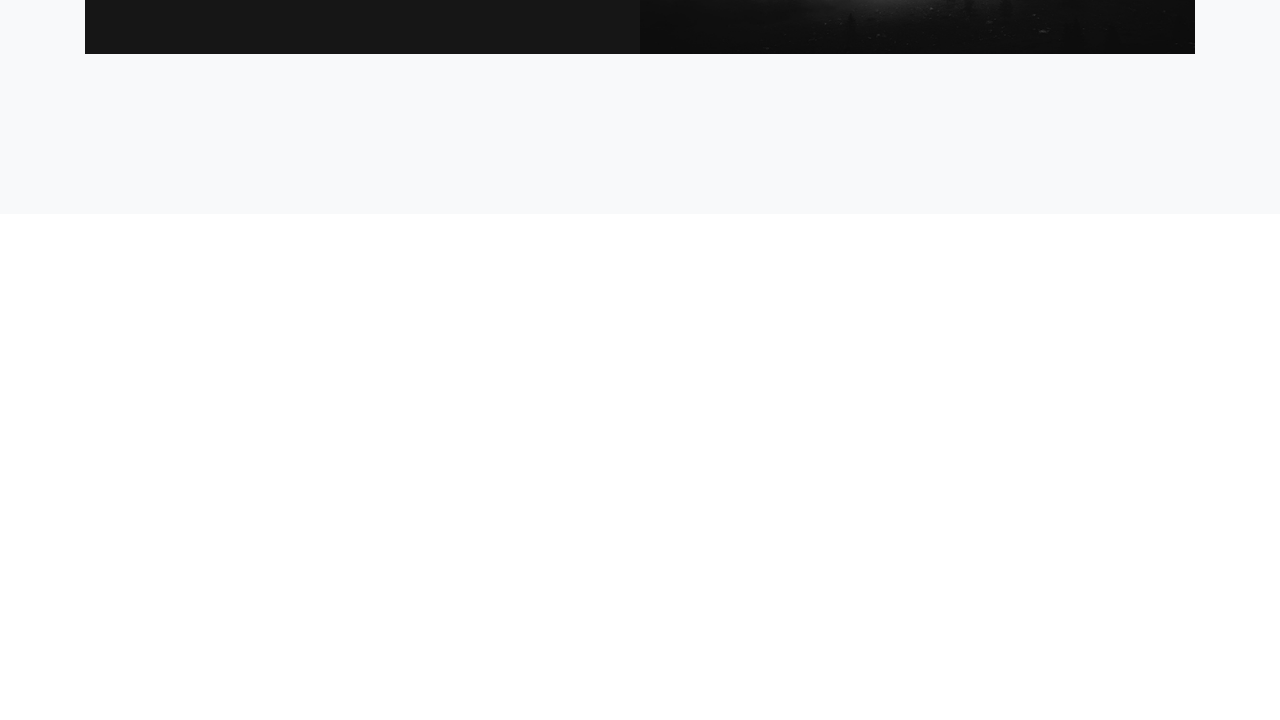
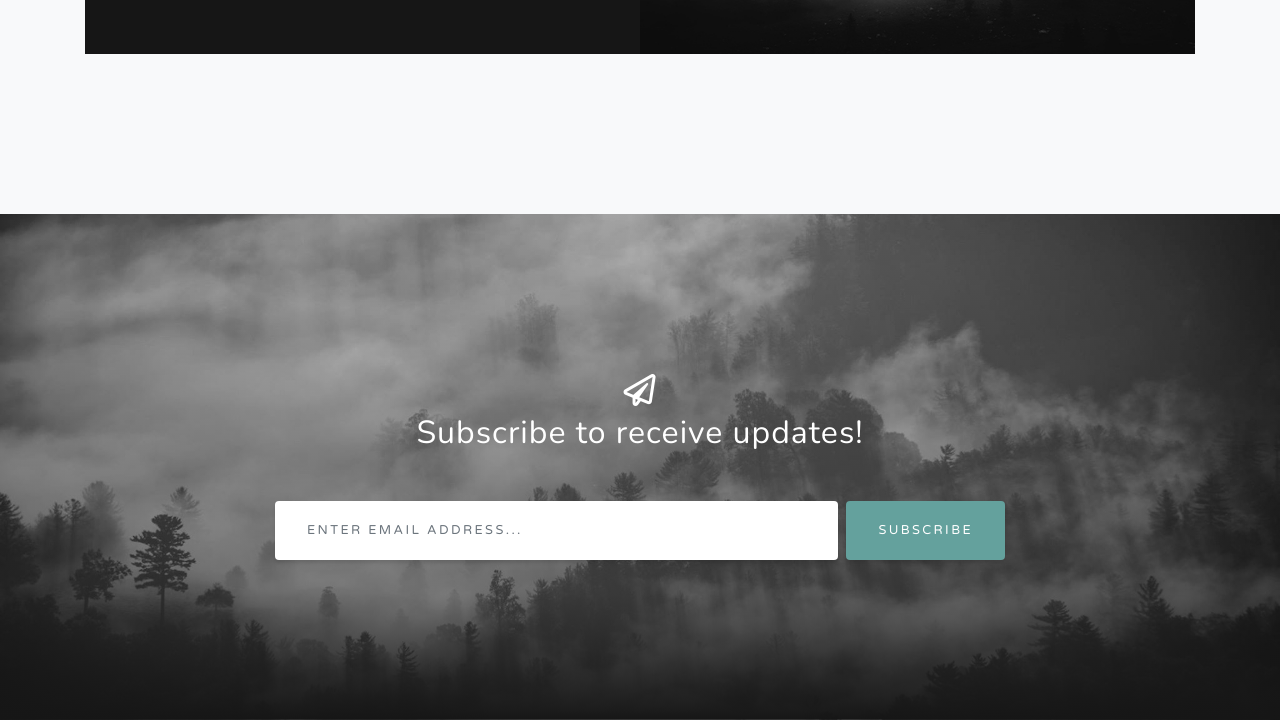
Before and after one commit to HponeThitHtoo/startbootstrap-grayscale, a plain HTML site: page index.html in a window 1280 px wide. Shown: the part 2897-3617 px from the top of the page. Before the commit the page ends 3111 px from the top, so only its background shows below. Drawn offline with nearby package versions, Linux system fonts and the light colour scheme.

Commit message:
added signup section

```diff
--- a/css/style.css
+++ b/css/style.css
@@ -245,3 +245,24 @@ a:focus, a:hover {
     width: 30%;
   }
 }
+
+/* Signup Section */
+.signup-section {
+  padding: 10rem 0;
+  background: linear-gradient(to bottom, rgba(22, 22, 22, 0.1) 0%, rgba(22, 22, 22, 0.5) 75%, #161616 100%), url("../img/bg-signup.jpg");
+  background-position: center;
+  background-repeat: no-repeat;
+  background-attachment: scroll;
+  background-size: cover;
+}
+
+.signup-section .form-inline input {
+  box-shadow: 0 0.1875rem 0.1875rem 0 rgba(0, 0, 0, 0.1) !important;
+  padding: 1.25rem 2rem;
+  height: auto;
+  font-family: 'Varela Round';
+  font-size: 80%;
+  text-transform: uppercase;
+  letter-spacing: 0.15rem;
+  border: 0;
+}
--- a/index.html
+++ b/index.html
@@ -117,6 +117,25 @@
     </div>
   </section>
 
+  <!-- Signup Section -->
+  <section id="signup" class="signup-section">
+    <div class="container">
+      <div class="row">
+        <div class="col-md-10 col-lg-8 mx-auto text-center">
+
+          <i class="far fa-paper-plane fa-2x mb-2 text-white"></i>
+          <h2 class="text-white mb-5">Subscribe to receive updates!</h2>
+
+          <form action="" class="form-inline d-flex">
+            <input type="email" name="" id="inputEmail" class="form-control flex-fill mr-0 mr-sm-2 mb-3 mb-sm-0" placeholder="Enter email address...">
+            <button type="submit" class="btn btn-primary mx-auto">Subscribe</button>
+          </form>
+
+        </div>
+      </div>
+    </div>
+  </section>
+
   <!-- jQuery -->
   <script src="https://cdnjs.cloudflare.com/ajax/libs/jquery/3.5.1/jquery.min.js" integrity="sha256-9/aliU8dGd2tb6OSsuzixeV4y/faTqgFtohetphbbj0=" crossorigin="anonymous"></script>
   <!-- popper js -->
```
